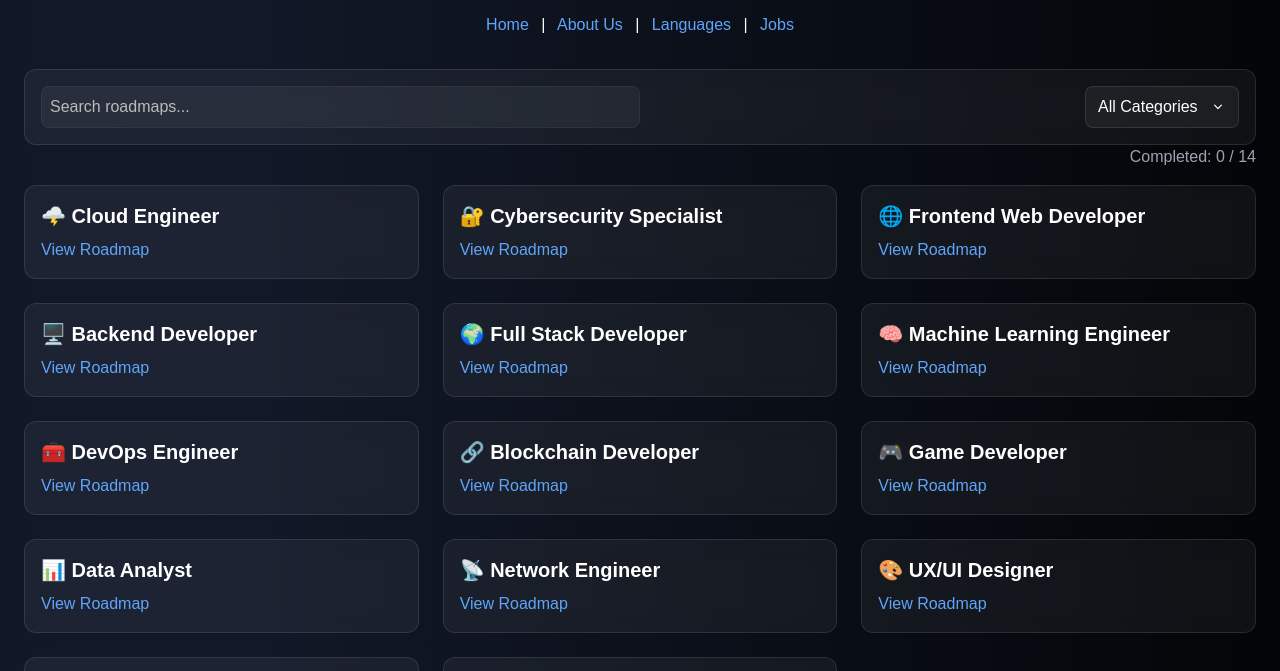
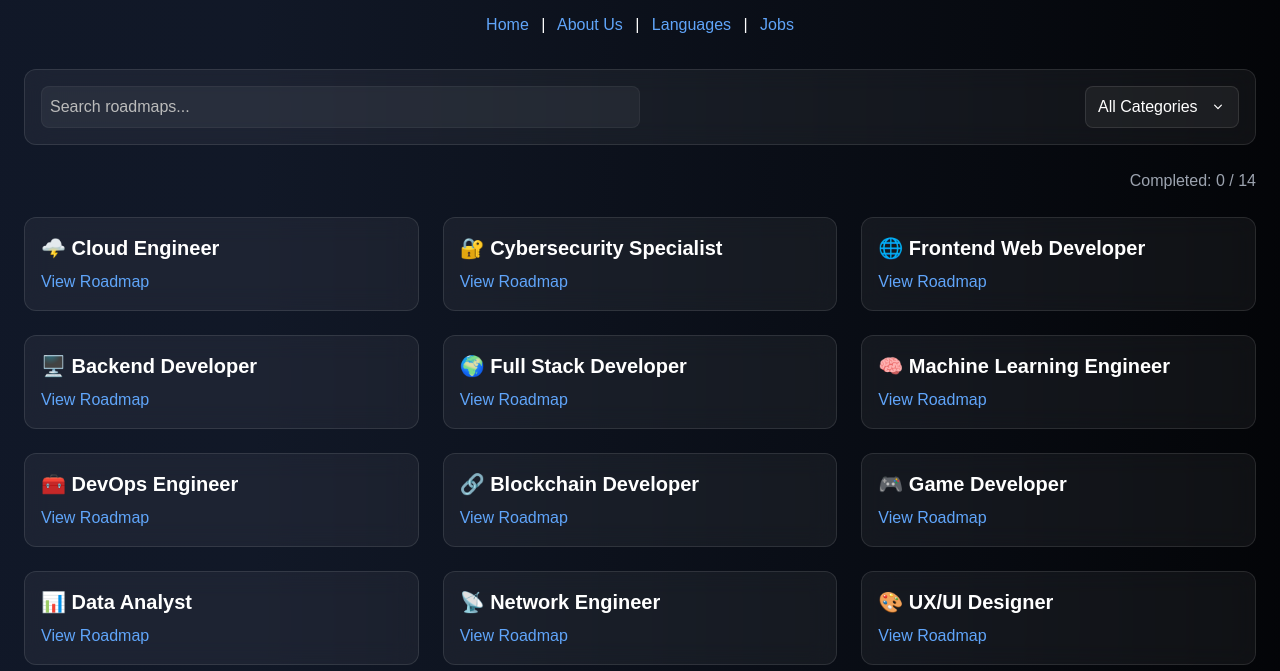
Before and after one commit to mosiamarate/TechRoadMap, a plain HTML site: page index.html in a window 1280 px wide. Shown: the part 121-792 px from the top of the page. Drawn offline with nearby package versions, Linux system fonts and the light colour scheme.

Commit message:
Updated Containers

```diff
--- a/assets/style/shared.css
+++ b/assets/style/shared.css
@@ -85,6 +85,13 @@ input[type="text"]::placeholder {
     display: flex;
     flex-direction: column;
     gap: 2rem;
+}
+
+/* Main content area spacing */
+.main-content {
+    display: flex;
+    flex-direction: column;
+    gap: 1.5rem; /* This creates consistent vertical spacing */
 }
 
 /* Header styles */
--- a/index.html
+++ b/index.html
@@ -40,7 +40,7 @@
       </nav>
     </header>
 
-    <main>
+    <main class="main-content">
       <!-- Search & Filter Controls -->
       <div class="search-filter">
         <label for="searchInput" class="sr-only">Search roadmaps</label>
@@ -56,7 +56,7 @@
     </div>
 
       <!-- Completion Counter -->
-      <div id="completionCounter" class="text-right text-gray-400 mb-4"></div>
+      <div id="completionCounter" class="text-right text-gray-400"></div>
 
       <!-- Grid for displaying roadmaps -->
       <div id="roadmapGrid" class="roadmap-grid"></div>
```
Also changed, not shown: languages.html (+2 -2 lines).
